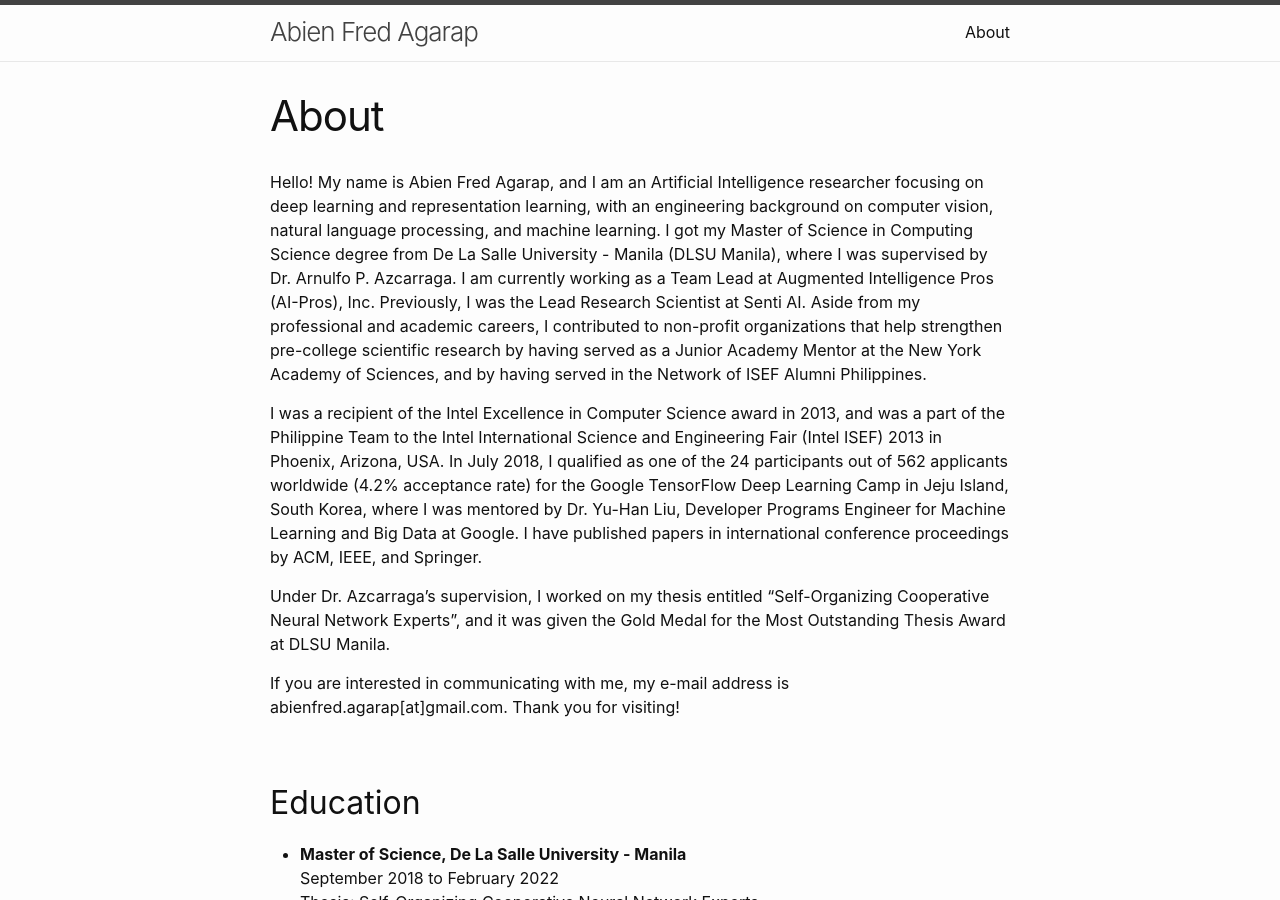
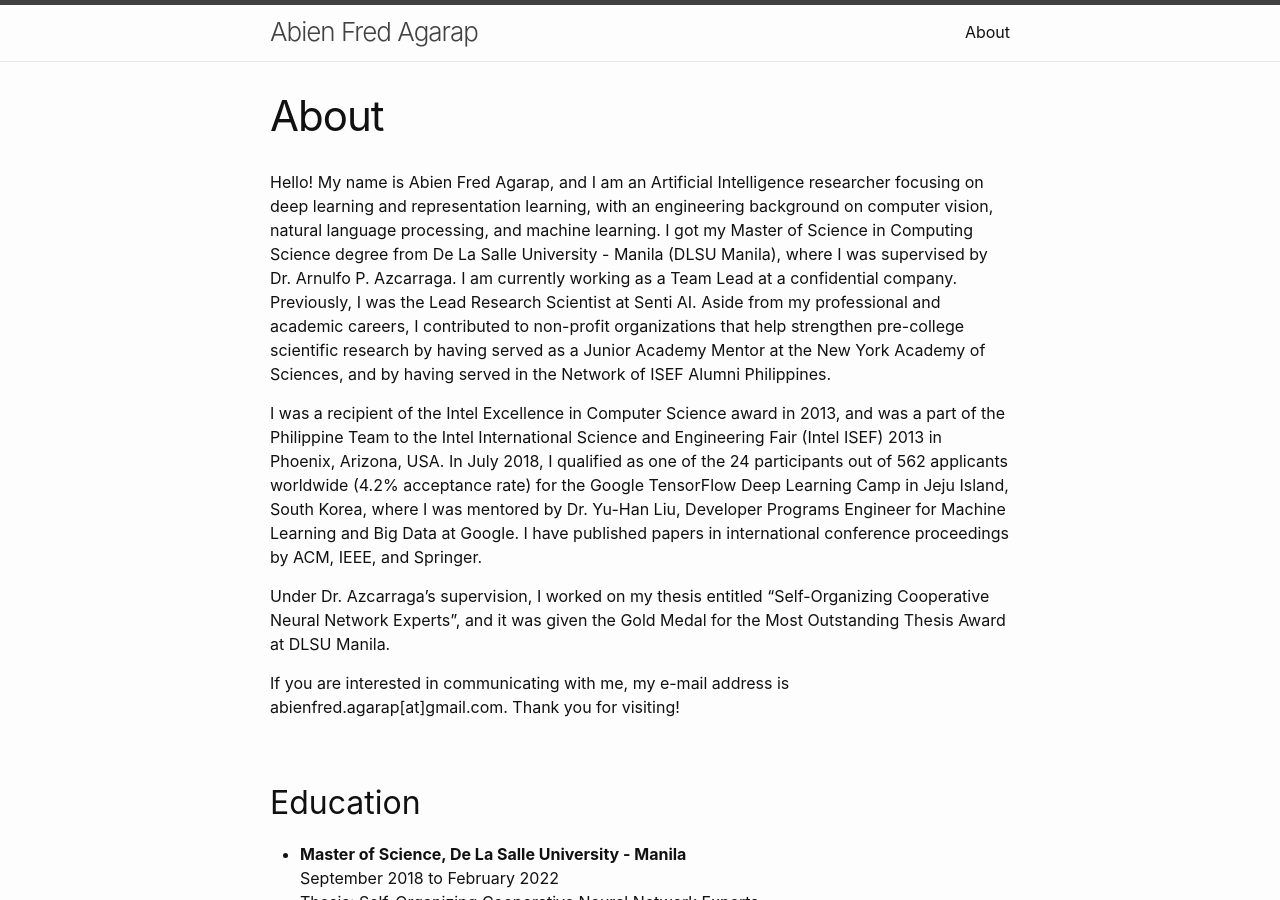
Before and after one commit to AFAgarap/AFAgarap.github.io, a Jekyll site: the page built from about.md, in a window 1280 px wide and 900 px high. Built offline with Jekyll 4.4.1, drawn with Linux system fonts in a browser that asks for light colours.

Commit message:
docs: Update about

```diff
--- a/about.md
+++ b/about.md
@@ -9,8 +9,8 @@ researcher focusing on deep learning and representation learning, with an
 engineering background on computer vision, natural language processing, and
 machine learning. I got my Master of Science in Computing Science degree
 from De La Salle University - Manila (DLSU Manila), where I was supervised by
-Dr. Arnulfo P. Azcarraga. I am currently working as a Team Lead at Augmented
-Intelligence Pros (AI-Pros), Inc. Previously, I was the Lead Research Scientist
+Dr. Arnulfo P. Azcarraga. I am currently working as a Team Lead at a confidential company.
+Previously, I was the Lead Research Scientist
 at Senti AI. Aside from my professional and academic careers, I contributed to
 non-profit organizations that help strengthen pre-college scientific research
 by having served as a Junior Academy Mentor at the New York Academy of
```
